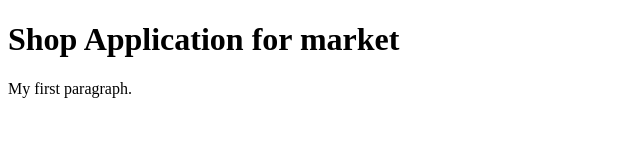
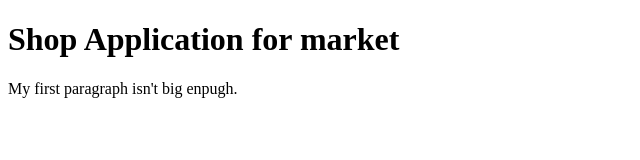
Before and after one commit to bobbyralph/ShopApp, a plain HTML site: page index.html in a window 1280 px wide. Shown: the whole page, without its empty margins (0-640 px from the left). Drawn offline with Linux system fonts and the light colour scheme.

Commit message:
new commit

```diff
--- a/index.html
+++ b/index.html
@@ -3,7 +3,7 @@
 <body>
 
 <h1>Shop Application for market</h1>
-<p>My first paragraph.</p>
+<p>My first paragraph isn't big enpugh.</p>
 
 </body>
 </html>
```
